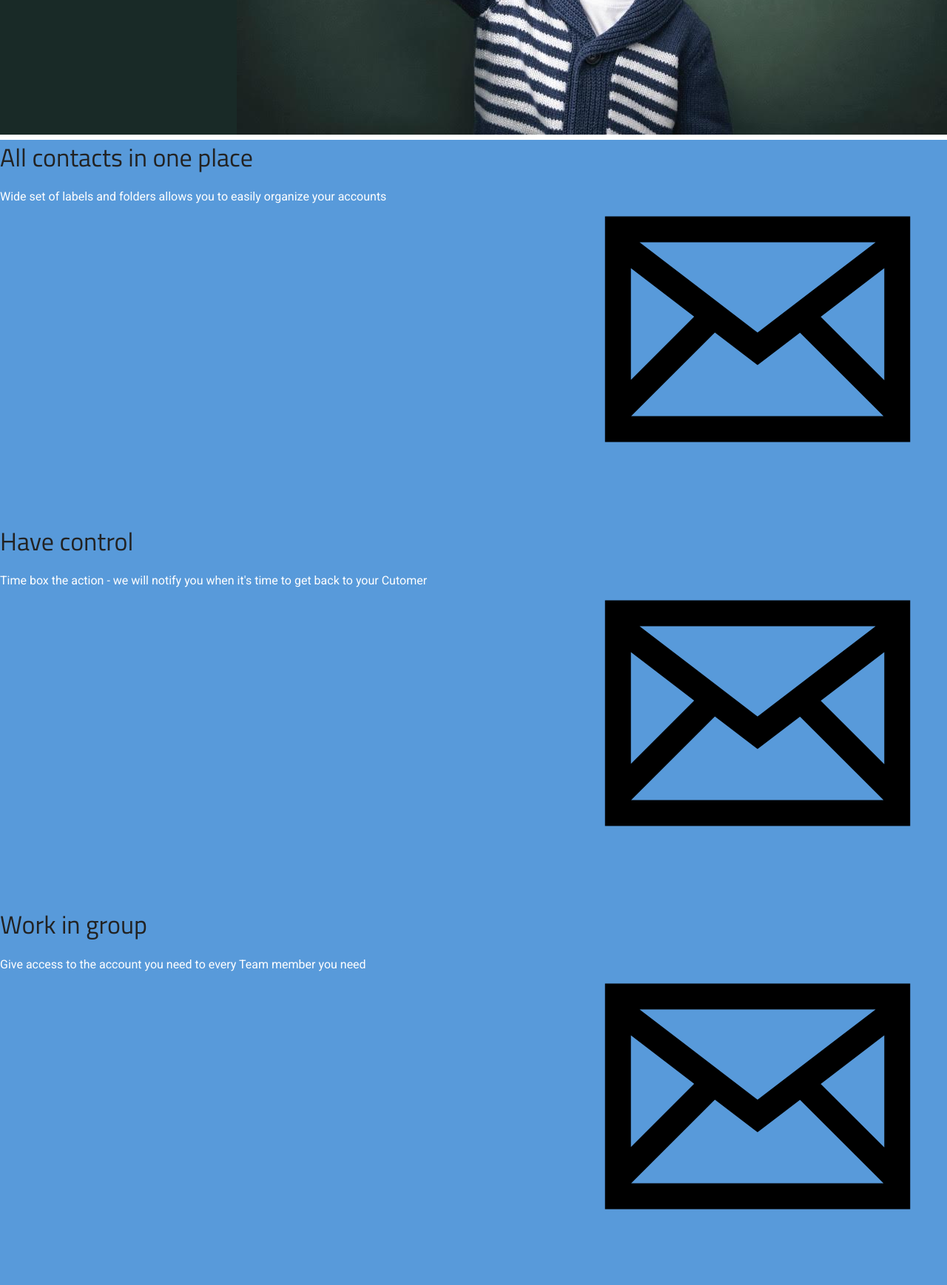
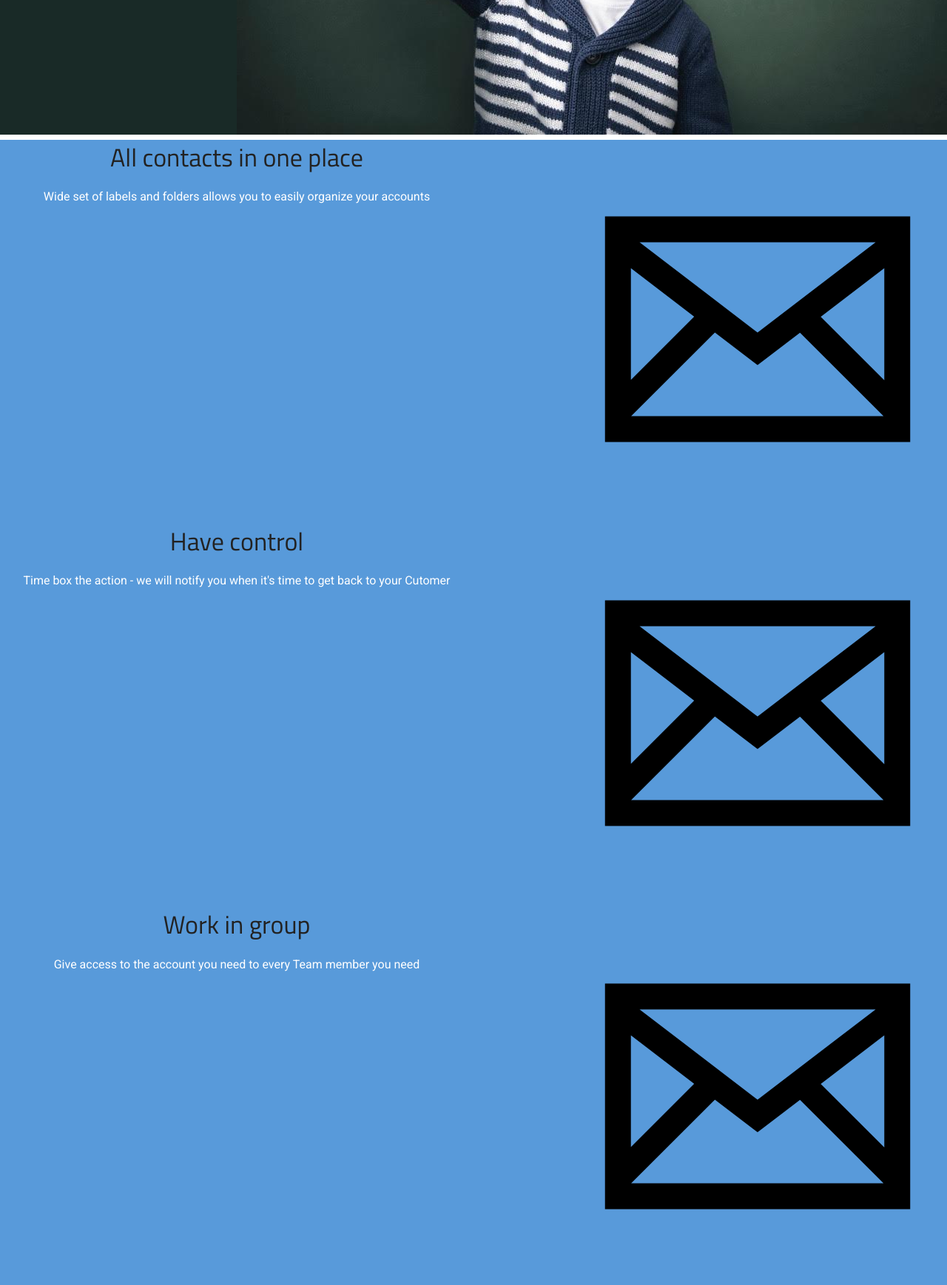
Before and after one commit to infoshareacademy/accountmanager, a PHP site: page / in a window 1280 px wide. Shown: the part 878-2615 px from the top of the page at 74% size. Run offline with PHP 8.4, Linux system fonts and the light colour scheme.

Commit message:
functionality: simplified functionalities

```diff
--- a/styles/styles.css
+++ b/styles/styles.css
@@ -233,10 +233,6 @@ nav {
     /*border-color: white;*/
 }
 
-/*div p {*/
-    /*background-color: inherit;*/
-    /*border-color: transparent;*/
-/*}*/
 footer {
     clear:both;
     text-align:center;
@@ -245,10 +241,8 @@ footer {
 
 div .txt {
     width: 50%;
-    margin-top: auto;
-    /*margin-right: 50%;*/
-    /*float: left;*/
-    text-align: justify;
+    text-align: center;
+    display: block;
     }
 
 div .photo {
```
